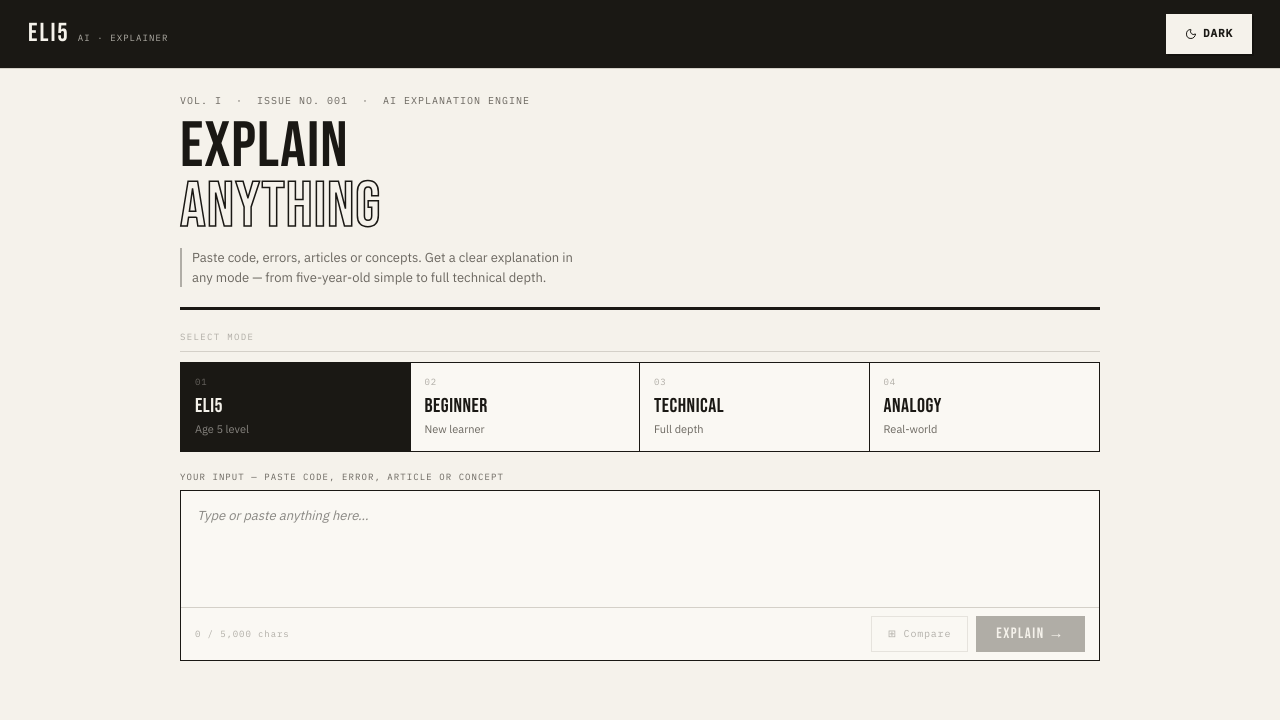
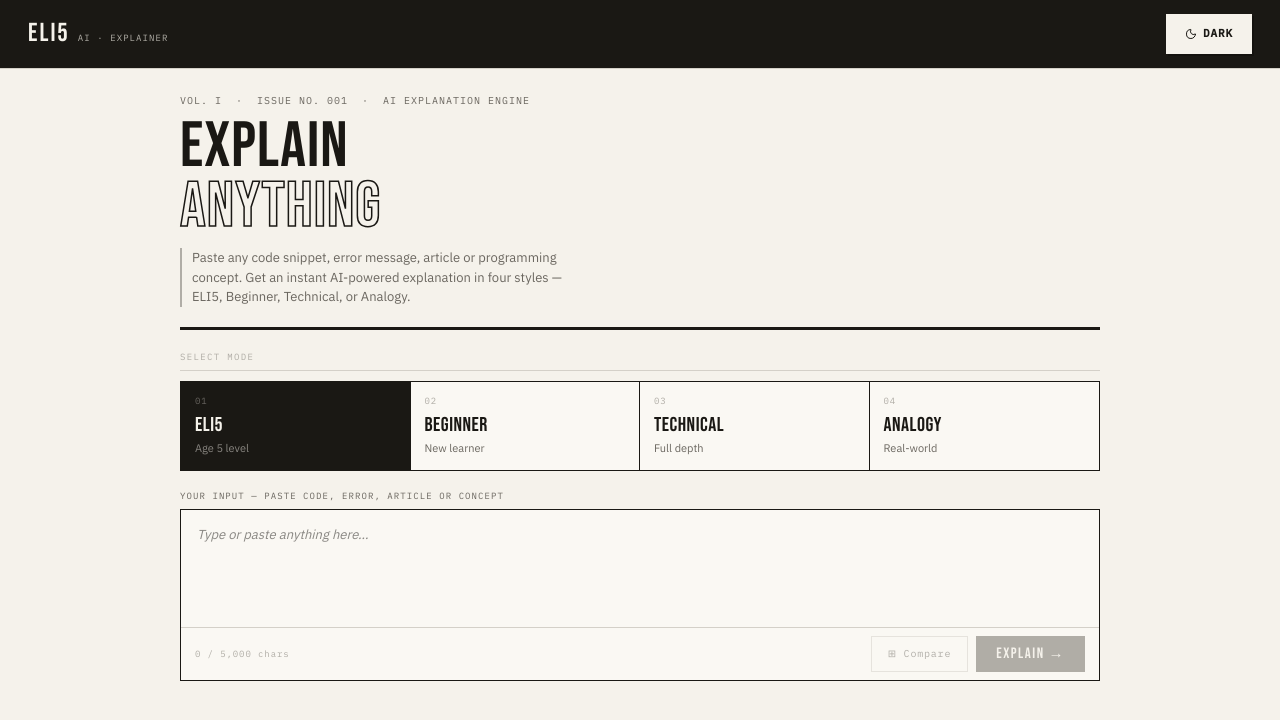
Before and after one commit to adarshvt356/eli5-app, a React (Vite) app: page / in a window 1280 px wide. Shown: the top 720 px of the page. Built offline with nearby package versions, Linux system fonts and the light colour scheme; no server answers; the database is empty.

Commit message:
Improve semantic HTML for SEO

```diff
--- a/src/App.jsx
+++ b/src/App.jsx
@@ -178,15 +178,15 @@ function App() {
             Vol. I &nbsp;·&nbsp; Issue No. 001 &nbsp;·&nbsp; AI Explanation Engine
           </div>
 
-          <div className="d3-headline">
+          <h1 className="d3-headline">
             EXPLAIN
             <br />
             <span style={{ WebkitTextStroke: '1.5px var(--ink)', color: 'transparent' }}>
               ANYTHING
             </span>
-          </div>
+          </h1>
 
-          <div
+          <p
             style={{
               fontSize: '13px',
               color: 'var(--ink2)',
@@ -197,9 +197,10 @@ function App() {
               paddingLeft: '10px',
             }}
           >
-            Paste code, errors, articles or concepts. Get a clear explanation
-            in any mode — from five-year-old simple to full technical depth.
-          </div>
+            Paste any code snippet, error message, article or programming concept.
+            Get an instant AI-powered explanation in four styles — ELI5, Beginner,
+            Technical, or Analogy.
+          </p>
         </div>
 
         {/* Main content */}
--- a/src/components/ComparePanel.jsx
+++ b/src/components/ComparePanel.jsx
@@ -73,7 +73,7 @@ function ComparePanel({ results, loading, darkMode }) {
       `}</style>
 
             {/* Section header */}
-            <div
+            <h2
                 style={{
                     fontFamily: 'var(--font-display)',
                     fontSize: 'clamp(16px, 3vw, 22px)',
@@ -87,6 +87,7 @@ function ComparePanel({ results, loading, darkMode }) {
                     justifyContent: 'space-between',
                     flexWrap: 'wrap',
                     gap: '4px',
+                    marginTop: 0
                 }}
             >
                 All Modes Compared
@@ -101,7 +102,7 @@ function ComparePanel({ results, loading, darkMode }) {
                 >
                     Same input · 4 perspectives
                 </span>
-            </div>
+            </h2>
 
             <div className="d3-compare-grid">
                 {MODES.map((m) => (
--- a/src/components/HistoryPanel.jsx
+++ b/src/components/HistoryPanel.jsx
@@ -21,7 +21,7 @@ function HistoryPanel({ history, onSelect, onDelete }) {
     return (
         <div style={{ marginTop: '8px' }}>
             {/* Section header */}
-            <div
+            <h2
                 style={{
                     fontFamily: 'var(--font-display)',
                     fontSize: '22px',
@@ -33,6 +33,7 @@ function HistoryPanel({ history, onSelect, onDelete }) {
                     display: 'flex',
                     alignItems: 'baseline',
                     justifyContent: 'space-between',
+                    marginTop: 0
                 }}
             >
                 Session Log
@@ -47,7 +48,7 @@ function HistoryPanel({ history, onSelect, onDelete }) {
                 >
                     Last {history.length} entries
                 </span>
-            </div>
+            </h2>
 
             {/* History list */}
             <div style={{ border: '1.5px solid var(--ink)', background: 'var(--paper)' }}>
```
